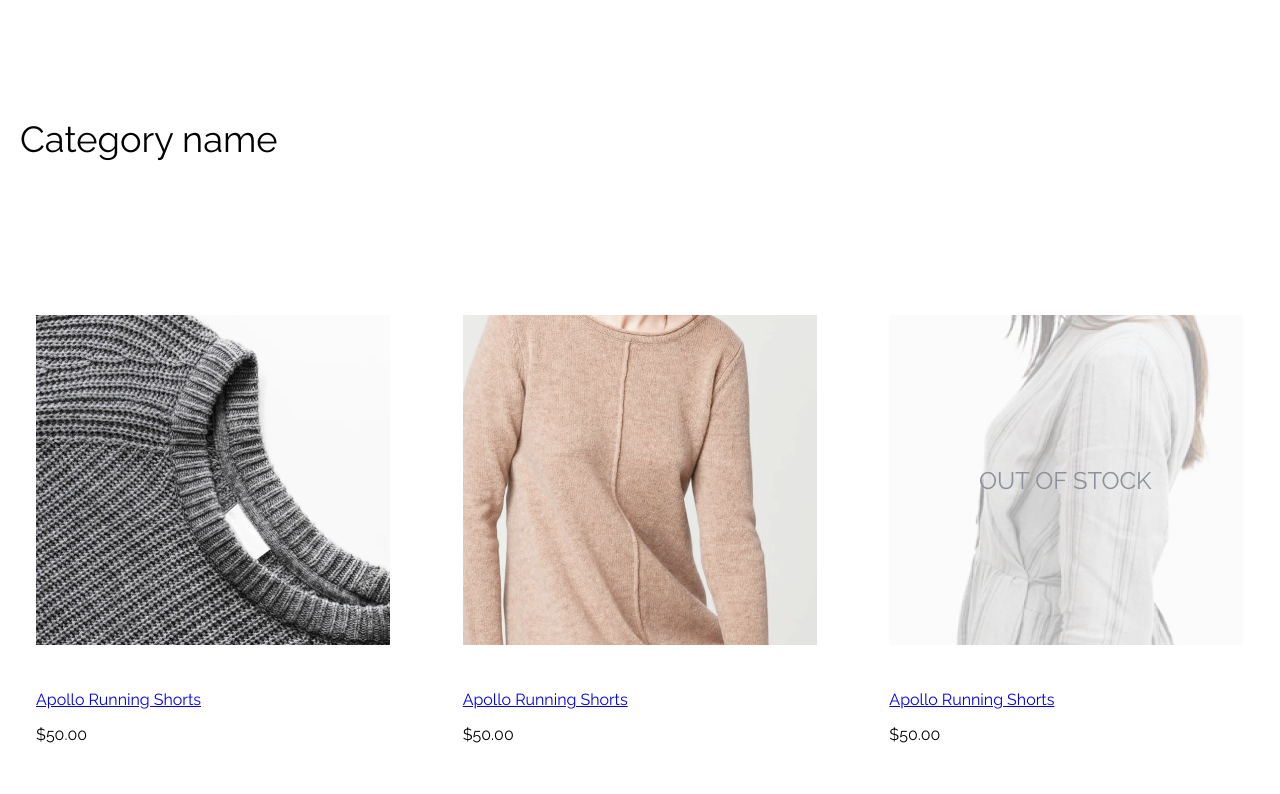
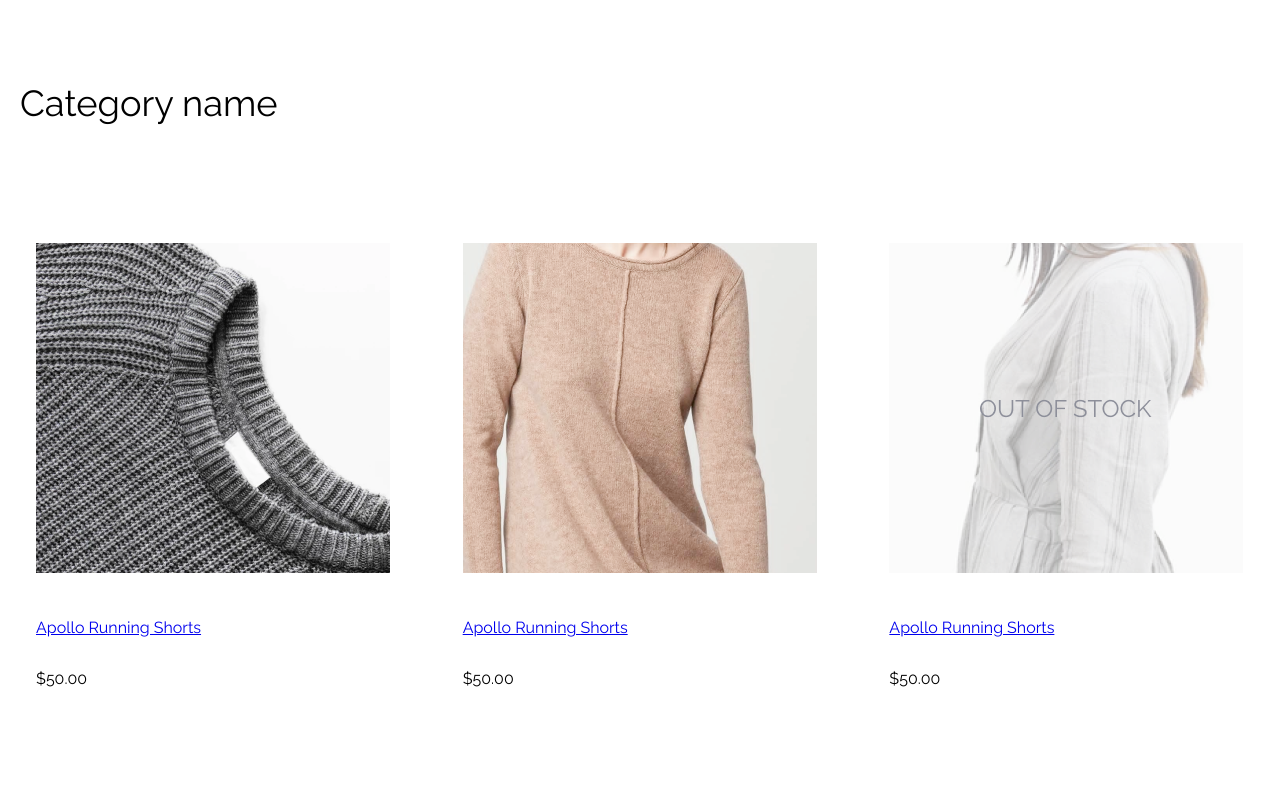
Before and after one commit to ImehUsoro/scandiweb-test, a React (Create React App) app: page / in a window 1280 px wide. Shown: the part 326-1120 px from the top of the page. Built offline with nearby package versions, Linux system fonts and the light colour scheme.

Commit message:
product routing setup

```diff
--- a/src/App.jsx
+++ b/src/App.jsx
@@ -1,11 +1,12 @@
 import React, { Component } from "react";
 import Header from "./components/Header";
 import { AppStyle } from "./styles/AppStyle";
-import { Route, Link } from "react-router-dom";
-import ProductCard from "./components/ProductCard";
+import { Route, Link, Routes } from "react-router-dom";
+import ProductCard from "./pages/ProductCard";
 import { GridContainer } from "./styles/GridContainer";
 import HeaderWrapper from "./components/HeaderWrapper";
 import Heading from "./components/Heading";
+import Pages from "./pages/Pages";
 
 export class App extends Component {
   render() {
@@ -13,14 +14,7 @@ export class App extends Component {
       <AppStyle>
         <HeaderWrapper />
         <Heading />
-        <GridContainer>
-          <ProductCard src="apollo-running-shorts.png" />
-          <ProductCard src="brown.png" />
-          <ProductCard src="out-of-stock.png" />
-          <ProductCard src="cloth-bag.png" />
-          <ProductCard src="apollo-running-shorts.png" />
-          <ProductCard src="dress.png" />
-        </GridContainer>
+        <Pages />
       </AppStyle>
     );
   }
--- a/src/components/Heading.jsx
+++ b/src/components/Heading.jsx
@@ -3,11 +3,7 @@ import { HeadingStyles } from "../styles/HeadingStyles";
 
 export class Heading extends Component {
   render() {
-    return (
-      <HeadingStyles>
-        <p>Category name</p>
-      </HeadingStyles>
-    );
+    return <HeadingStyles>Category name</HeadingStyles>;
   }
 }
 
--- a/src/components/ProductCard.jsx
+++ /dev/null
@@ -1,23 +0,0 @@
-import React, { Component } from "react";
-import { Link } from "react-router-dom";
-import { ProductCardStyle } from "../styles/ProductCardStyles";
-
-export class ProductCard extends Component {
-  render() {
-    return (
-      <ProductCardStyle>
-        <Link to={"/"}>
-          <img src={this.props.src} alt="" />
-        </Link>
-        <div>
-          <Link to={"/"}>
-            <p>Apollo Running Shorts</p>
-          </Link>
-          <p>$50.00</p>
-        </div>
-      </ProductCardStyle>
-    );
-  }
-}
-
-export default ProductCard;
--- /dev/null
+++ b/src/data.js
@@ -0,0 +1,42 @@
+const data = {
+  products: [
+    {
+      name: "Apollo Running Shorts",
+      price: 50,
+      src: "apollo-running-shorts.png",
+      countInStock: 10,
+    },
+    {
+      name: "Apollo Running Shorts",
+      price: 50,
+      src: "brown.png",
+      countInStock: 10,
+    },
+    {
+      name: "Apollo Running Shorts",
+      price: 50,
+      src: "out-of-stock.png",
+      countInStock: 0,
+    },
+    {
+      name: "Apollo Running Shorts",
+      price: 50,
+      src: "cloth-bag.png",
+      countInStock: 10,
+    },
+    {
+      name: "Apollo Running Shorts",
+      price: 50,
+      src: "apollo-running-shorts.png",
+      countInStock: 10,
+    },
+    {
+      name: "Apollo Running Shorts",
+      price: 50,
+      src: "dress.png",
+      countInStock: 10,
+    },
+  ],
+};
+
+export default data;
--- /dev/null
+++ b/src/pages/PDP.jsx
@@ -0,0 +1,9 @@
+import React, { Component } from "react";
+import data from "../data";
+export class PDP extends Component {
+  render() {
+    return <div>Here</div>;
+  }
+}
+
+export default PDP;
--- /dev/null
+++ b/src/pages/Pages.jsx
@@ -0,0 +1,17 @@
+import React, { Component } from "react";
+import { Route, Routes } from "react-router-dom";
+import PDP from "./PDP";
+import ProductCard from "./ProductCard";
+
+export class Pages extends Component {
+  render() {
+    return (
+      <Routes>
+        <Route path="/" element={<ProductCard />} />
+        <Route path="/product/:slug" element={<PDP />} />
+      </Routes>
+    );
+  }
+}
+
+export default Pages;
--- /dev/null
+++ b/src/pages/ProductCard.jsx
@@ -0,0 +1,29 @@
+import React, { Component } from "react";
+import { Link } from "react-router-dom";
+import { ProductCardStyle } from "../styles/ProductCardStyles";
+import data from "../data";
+import { GridContainer } from "../styles/GridContainer";
+export class ProductCard extends Component {
+  render() {
+    const products = data.products;
+    console.log("======");
+    products.forEach((prod) => console.log(prod));
+    return (
+      <GridContainer>
+        {products.map((product) => (
+          <ProductCardStyle>
+            <Link to={`/product/${product.name}`}>
+              <img src={product.src} alt={product.name} />
+            </Link>
+            <Link to={`/product/${product.name}`}>
+              <p>Apollo Running Shorts</p>
+            </Link>
+            <p>$50.00</p>
+          </ProductCardStyle>
+        ))}
+      </GridContainer>
+    );
+  }
+}
+
+export default ProductCard;
```
